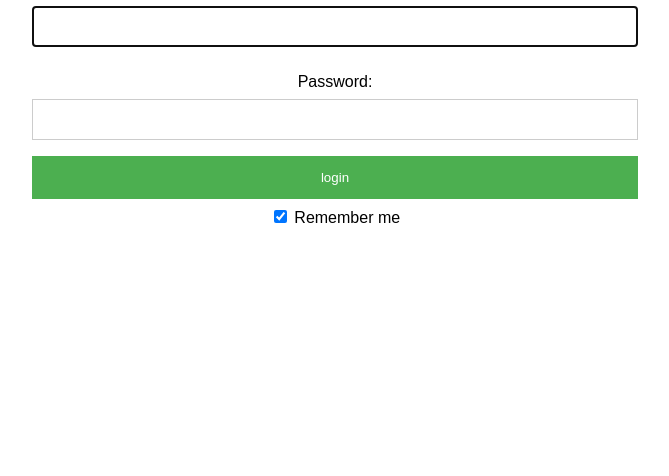
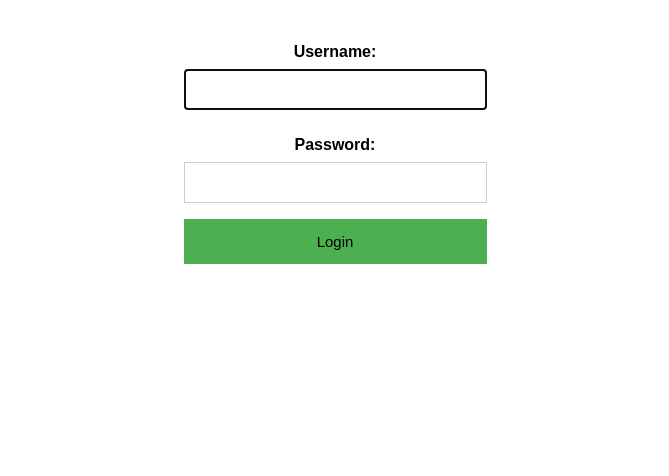
Before and after one commit to praveen123patil/weberp, a Django app: page /accounts/login/ in a window 1280 px wide. Shown: the part 324-800 px from the top of the page, without its empty margins (305-974 px from the left). Run offline with Django 3.2, Linux system fonts and the light colour scheme.

Commit message:
uploaded login page

```diff
--- a/accounts/templates/registration/login.html
+++ b/accounts/templates/registration/login.html
@@ -8,7 +8,7 @@
 body {font-family: Arial, Helvetica, sans-serif;}
 
 input[type=text], input[type=password] {
-  width: 50%;
+  width: 25%;
   padding: 12px 20px;
   margin: 8px 0;
   display: block;
@@ -18,12 +18,13 @@ input[type=text], input[type=password] {
 
 input[type=submit] {
   background-color: #4CAF50;
-  color: white;
+  color: black;
   padding: 14px 20px;
   margin: 8px 0;
   border: none;
   cursor: pointer;
-  width: 50%;
+  width: 25%;
+  font-size: 15px;
 }
 
 input[type=submit]:hover {
@@ -68,26 +69,26 @@ span.psw {
 
 
 <center>
-  <h2>Login Form</h2>
+  <h2>Login </h2>
     <form action="{% url 'login' %}" method="post">
       {% csrf_token %}
       <div class="imgcontainer">
-        <img src="{% static 'images/12345.JPG' %}" alt="Avatar" class="avatar">
+        <img src="{% static 'images/admin.png' %}" alt="Avatar" class="avatar">
       </div>
 
       <div class="container">
-        {{ form.username.label_tag }}
+        <b>{{ form.username.label_tag }}</b>
         {{ form.username }} <br/>
-        {{ form.password.label_tag }}
+        <b>{{ form.password.label_tag }}</b>
         {{ form.password }}
 
-        <input type="submit" value="login">
+        <input type="submit" value="Login">
         <input type="hidden" value="{{ next }}">
         <br/>
 
-        <label>
+        <!-- <label>
           <input type="checkbox" checked="checked" name="remember"> Remember me
-        </label>
+        </label> -->
       </div>
 
       <!-- <div class="container">
--- a/material_transaction/templates/material/newrawitem.html
+++ b/material_transaction/templates/material/newrawitem.html
@@ -5,9 +5,9 @@
  {% block content %}
  <nav aria-label="breadcrumb">
   <ol class="breadcrumb">
-    <li class="breadcrumb-item"><a href="{% url 'master' %}">master</a></li>
-    <li class="breadcrumb-item"><a href="{% url 'customer' %}">customer</a></li>
-    <li class="breadcrumb-item active" aria-current="page">Add Customer</li>
+    <li class="breadcrumb-item"><a href="{% url 'master' %}"> Master</a></li>
+    <li class="breadcrumb-item"><a href="{% url 'raw_item_master' %}"> Rawitem</a></li>
+    <li class="breadcrumb-item active" aria-current="page">Add Rawitem</li>
   </ol>
 </nav>
  <form method=POST>
--- a/material_transaction/templates/material/purchase.html
+++ b/material_transaction/templates/material/purchase.html
@@ -5,9 +5,9 @@
  {% block content %}
  <nav aria-label="breadcrumb">
   <ol class="breadcrumb">
-    <li class="breadcrumb-item"><a href="{% url 'master' %}">master</a></li>
-    <li class="breadcrumb-item"><a href="{% url 'customer' %}">customer</a></li>
-    <li class="breadcrumb-item active" aria-current="page">Add Customer</li>
+    <li class="breadcrumb-item"><a href="{% url 'master' %}">Master</a></li>
+    <li class="breadcrumb-item"><a href="{% url 'purchase_order' %}"> Purchase</a></li>
+    <li class="breadcrumb-item active" aria-current="page">Add new item</li>
   </ol>
 </nav>
  <form method=POST>
--- a/weberp/settings.py
+++ b/weberp/settings.py
@@ -25,7 +25,7 @@ SECRET_KEY = 'qh%lx6to5!%f4ue@=)zm=jsf=67nv%#ua!t=%87yyhpwhf#x+h'
 # SECURITY WARNING: don't run with debug turned on in production!
 DEBUG = True
 
-ALLOWED_HOSTS = ['http://juicholekar.pythonanywhere.com/']
+ALLOWED_HOSTS = []
 
 
 # Application definition
```
Also changed, not shown: master/templates/master/newcustomer.html (+2 -42 lines), master/templates/master/newsupplier.html (+8 -38 lines), material_transaction/templates/material/recieved.html (+6 -1 lines), accounts/static/images/admin.png (added), db.sqlite3.
